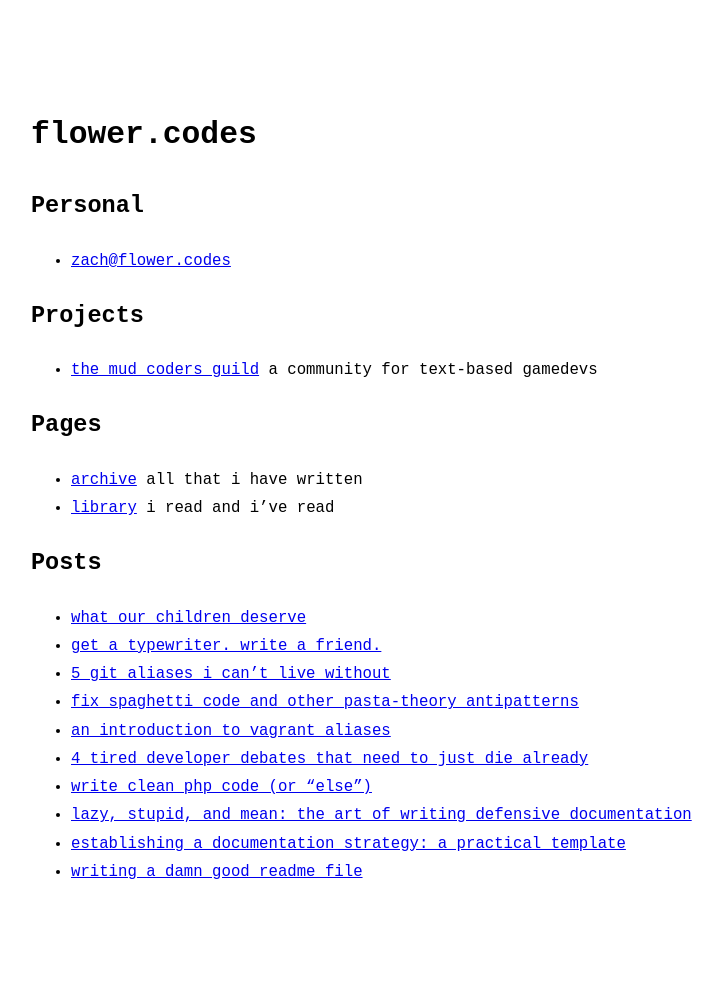
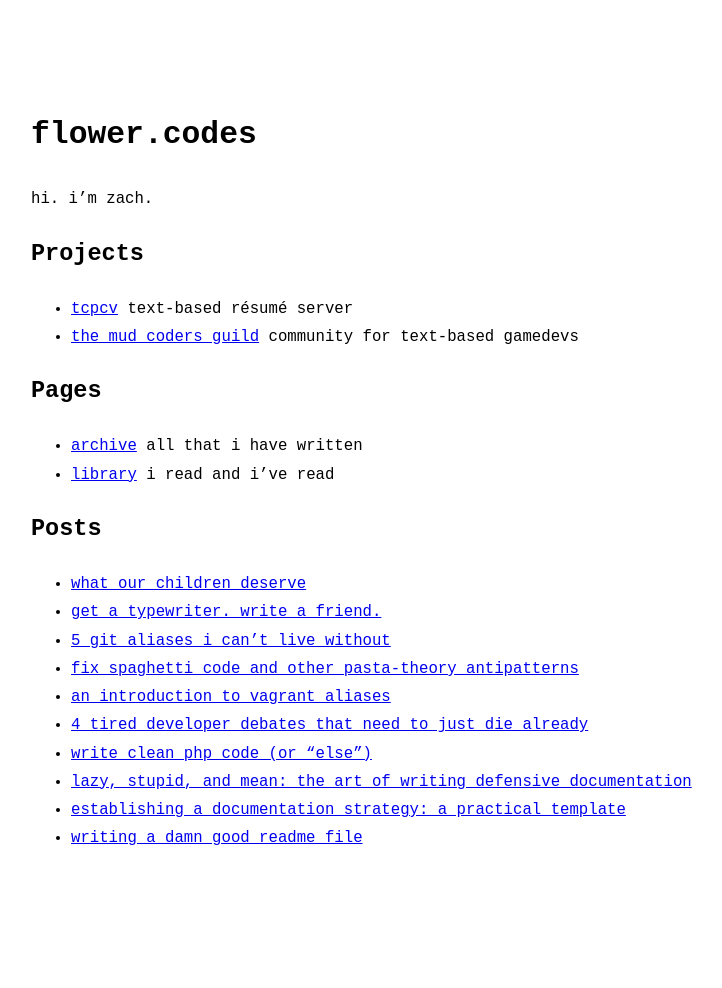
Before and after one commit to zachflower/flower.codes, a Jekyll site: the page built from index.md, in a window 1280 px wide. Shown: the whole page, without its empty margins (231-953 px from the left). Built offline with Jekyll 4.4.1, drawn with Linux system fonts in a browser that asks for light colours; Markdown is read by kramdown in place of the engine named in the settings; after the commit the page ends 955 px from its top, so only the background shows below that.

Commit message:
remove my email, because reasons

```diff
--- a/index.md
+++ b/index.md
@@ -6,13 +6,12 @@ layout: home
 regenerate: true
 ---
 
-## Personal
-
-* [zach@flower.codes](mailto:zach@flower.codes)
+hi. i'm zach.
 
 ## Projects
 
-* [the mud coders guild](http://mudcoders.com) a community for text-based gamedevs
+* [tcpcv](https://github.com/zachflower/tcpcv) text-based résumé server
+* [the mud coders guild](http://mudcoders.com) community for text-based gamedevs
 
 ## Pages
 
```
